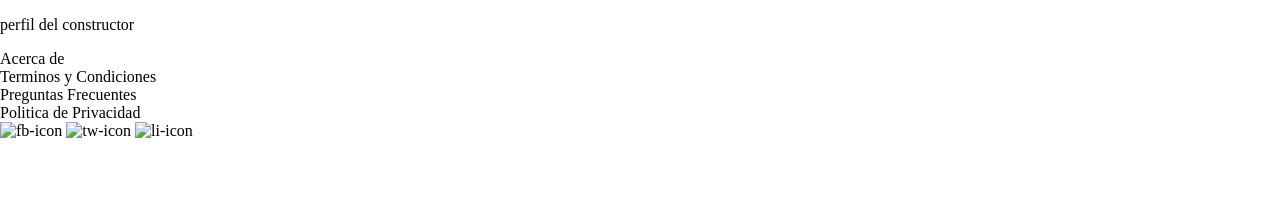
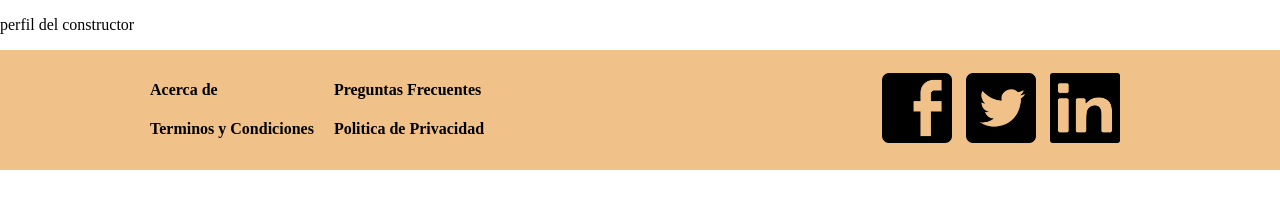
Before and after one commit to Charlysa45/Constructora-Rednajava, a plain HTML site: page index.html in a window 1280 px wide. Shown: the part 261-470 px from the top of the page. Drawn offline with Linux system fonts and the light colour scheme.

Commit message:
Footer estilizado

```diff
--- a/css/styles.css
+++ b/css/styles.css
@@ -24,3 +24,31 @@ header{
 .header-nav-menu-item{
     margin-right: 20px;
 }
+
+footer{
+    background-color: rgb(240, 193, 136);
+    display: flex;
+    padding-top: 10px;
+    padding-bottom: 10px;
+    padding-right: 150px;
+    padding-left: 150px;
+    justify-content: space-between;
+}
+
+#footer-left-side{
+    display: flex;
+}
+
+.footer-FAQ{
+    margin-right: 20px;
+}
+
+#footer-right-side{
+    display: flex;
+    align-items: center;
+}
+
+.footer-icons-icon{
+    width: 70px;
+    margin-right: 10px;
+}
--- a/index.html
+++ b/index.html
@@ -58,17 +58,21 @@
 
     <footer>
         <div id="footer-left-side">
-            <div>Acerca de</div>
-            <div>Terminos y Condiciones</div>
-            <div>Preguntas Frecuentes</div>
-            <div>Politica de Privacidad</div>
+            <div class="footer-FAQ">
+                <h4>Acerca de</h4>
+                <h4>Terminos y Condiciones</h4>
+            </div>
+            <div class="footer-FAQ">
+                <h4>Preguntas Frecuentes</h4>
+                <h4>Politica de Privacidad</h4>
+            </div>
         </div>
 
         <div id="footer-right-side">
             <div id="footer-icons">
-                <img src="" alt="fb-icon">
-                <img src="" alt="tw-icon">
-                <img src="" alt="li-icon">
+                <img src="./assets/icons/Facebook.png" alt="fb-icon" class="footer-icons-icon">
+                <img src="./assets/icons/Twitter.png" alt="tw-icon" class="footer-icons-icon">
+                <img src="./assets/icons/LinkedIn.png" alt="li-icon" class="footer-icons-icon">
             </div>
         </div>
     </footer>
```
Also changed, not shown: assets/icons/Facebook.png (added), assets/icons/LinkedIn.png (added), assets/icons/Twitter.png (added).
